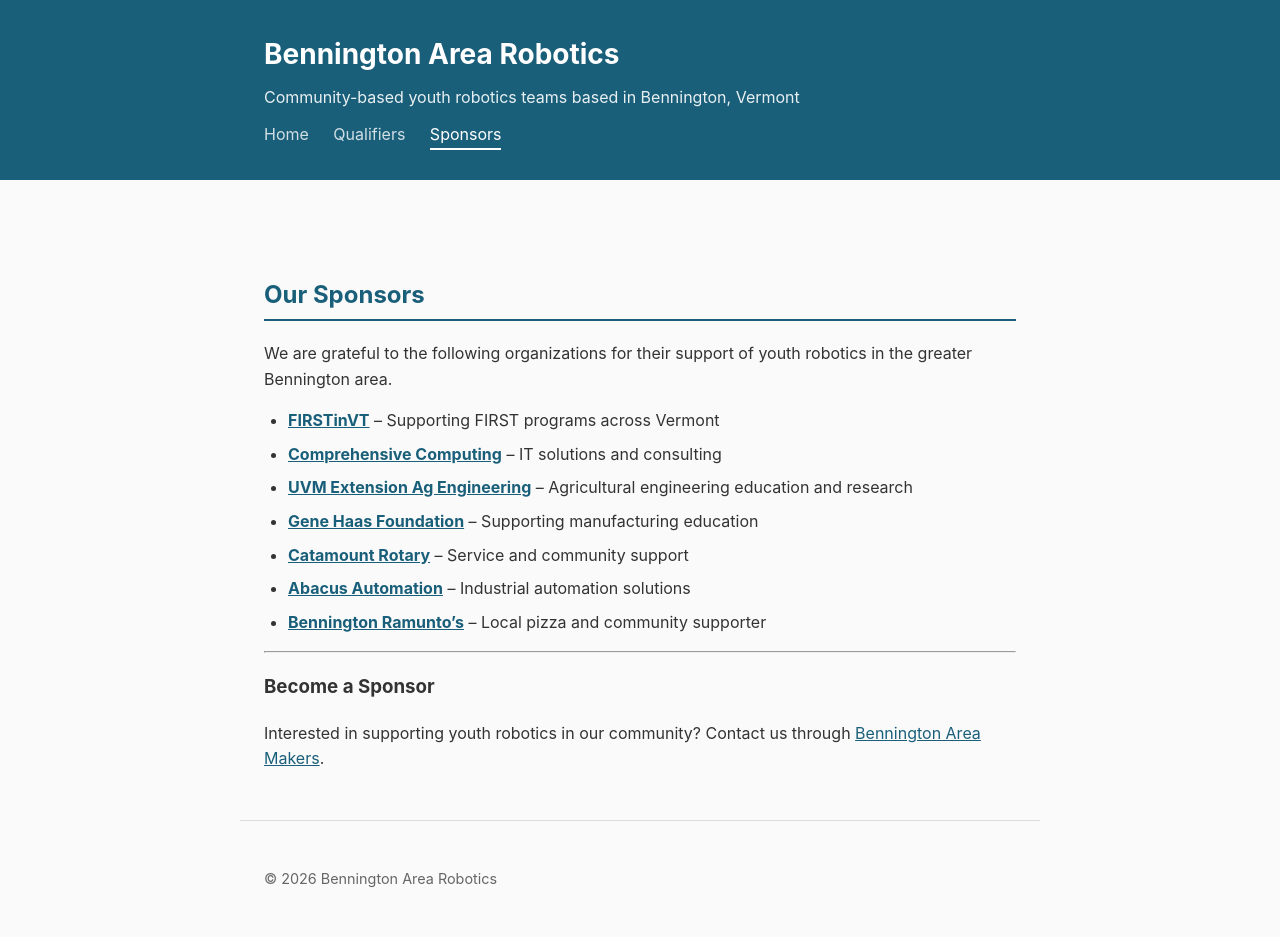
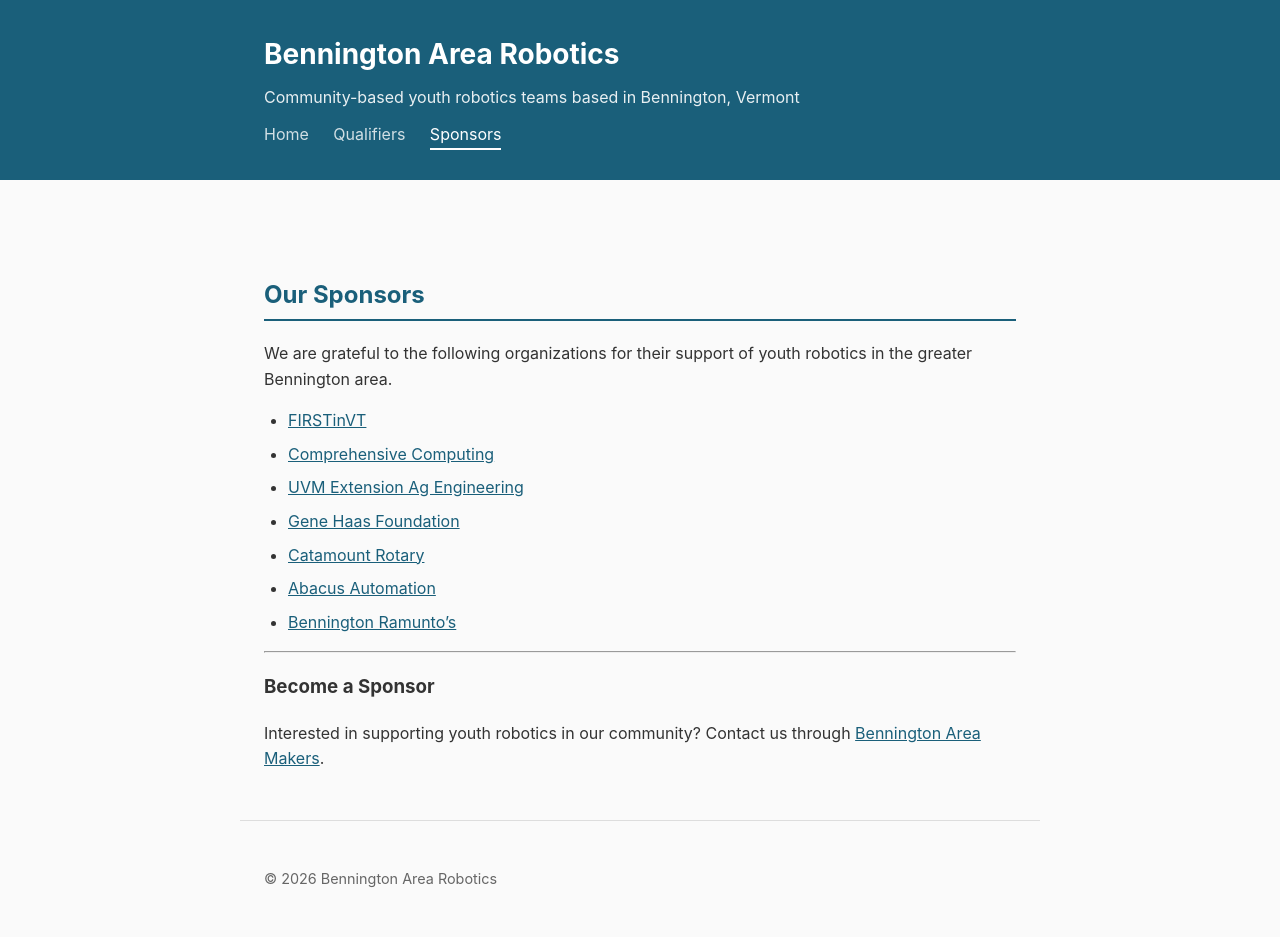
Before and after one commit to bennington-area-robotics/bennington-area-robotics.github.io, a Jekyll site: the page built from sponsors.md, in a window 1280 px wide. Built offline with Jekyll 4.4.1, drawn with Linux system fonts in a browser that asks for light colours.

Commit message:
Better sponsors, better skills

```diff
--- a/sponsors.md
+++ b/sponsors.md
@@ -7,13 +7,13 @@ title: Sponsors
 
 We are grateful to the following organizations for their support of youth robotics in the greater Bennington area.
 
-- **[FIRSTinVT](https://www.firstinvermont.org/)** – Supporting FIRST programs across Vermont
-- **[Comprehensive Computing](https://www.comprehensive-computing.com/)** – IT solutions and consulting
-- **[UVM Extension Ag Engineering](https://blog.uvm.edu/cwcallah/)** – Agricultural engineering education and research
-- **[Gene Haas Foundation](https://www.ghaasfoundation.org/)** – Supporting manufacturing education
-- **[Catamount Rotary](https://portal.clubrunner.ca/2912)** – Service and community support
-- **[Abacus Automation](https://abacusautomation.com/)** – Industrial automation solutions
-- **[Bennington Ramunto's](https://ramuntos.com/bennington-vt/)** – Local pizza and community supporter
+- [FIRSTinVT](https://www.firstinvermont.org/)
+- [Comprehensive Computing](https://www.comprehensive-computing.com/)
+- [UVM Extension Ag Engineering](https://blog.uvm.edu/cwcallah/)
+- [Gene Haas Foundation](https://www.ghaasfoundation.org/)
+- [Catamount Rotary](https://portal.clubrunner.ca/2912)
+- [Abacus Automation](https://abacusautomation.com/)
+- [Bennington Ramunto's](https://ramuntos.com/bennington-vt/)
 
 ---
 
```
Also changed, not shown: index.md (+2 -0 lines).
